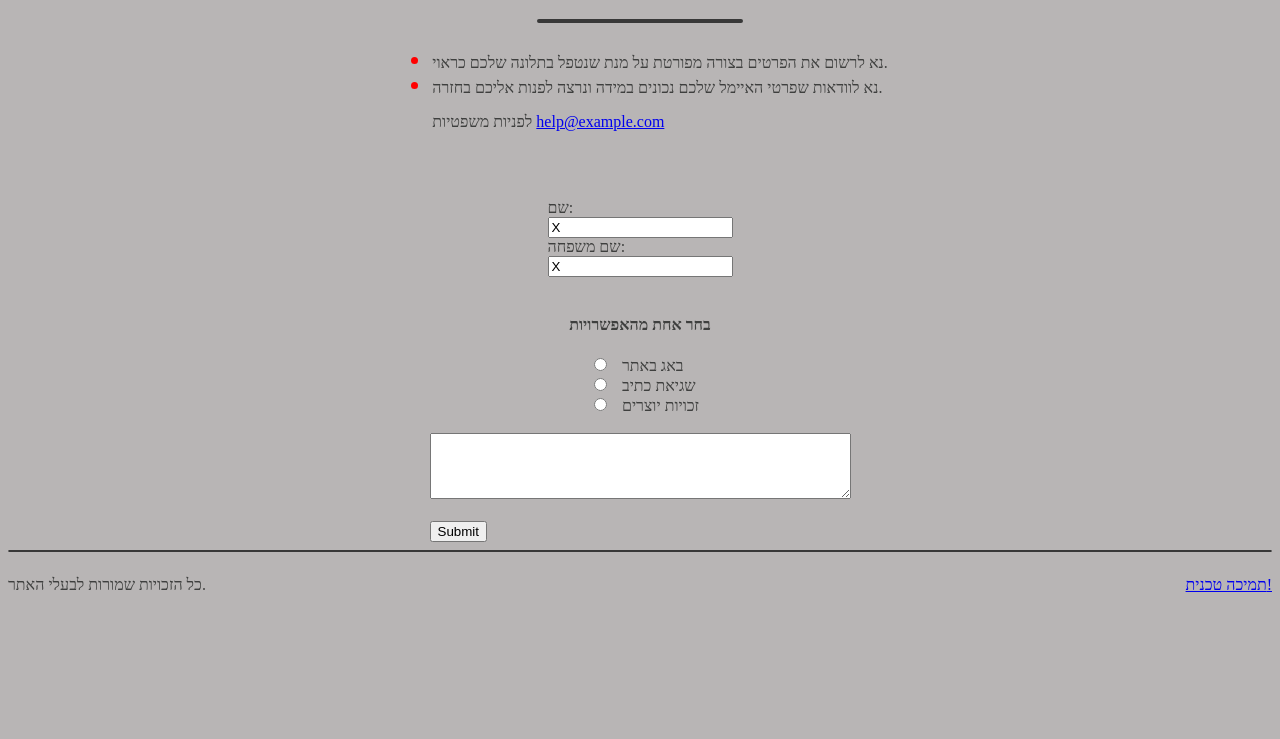
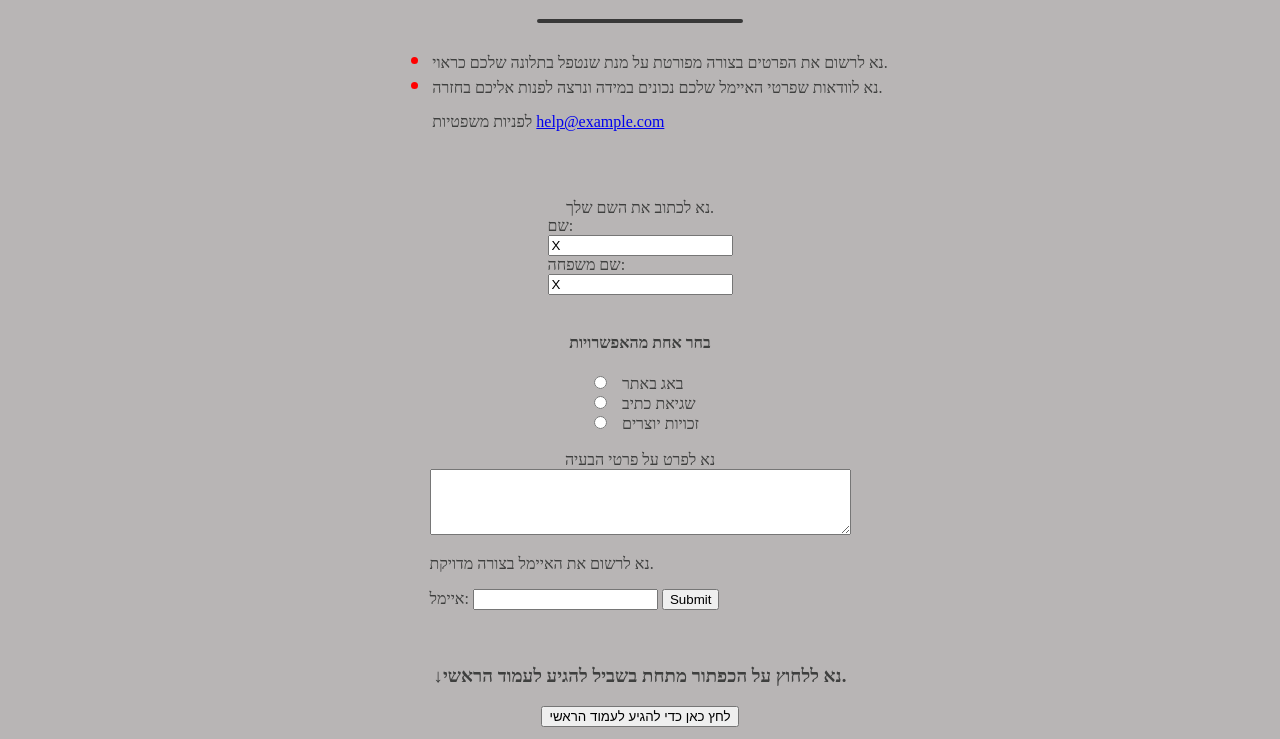
Before and after one commit to LIONSOS/site-html-css, a plain HTML site: page test css/froms/form.html in a window 1280 px wide. Shown: the part 61-800 px from the top of the page. Drawn offline with Linux system fonts and the light colour scheme; files that its build step writes are made by us from their sources.

Commit message:
Update form.html

```diff
--- a/test css/froms/form.html
+++ b/test css/froms/form.html
@@ -22,6 +22,7 @@
           <br>
           <br>
 
+          <div style="display:flex;justify-content:center;align-items:center;">נא לכתוב את השם שלך. </div>
 
 
           <div style="display:flex;justify-content:center;align-items:center;"><form action="/action_page.php">
@@ -37,11 +38,7 @@
 
           <div style="display:flex;justify-content:center;align-items:center;"><h4>בחר אחת מהאפשרויות</h4></div>
 
-
-
-
           <div style="display:flex;justify-content:center;align-items:center;">
-
           <form>
             <input type="radio" id="html" name="fav_language" value="HTML">
             <label for="html">באג באתר</label><br>
@@ -53,21 +50,45 @@
             <div></div>
           </div>
 
+
         <br>
 
+          <div style="display:flex;justify-content:center;align-items:center;">נא לפרט על פרטי הבעיה</div>
+
+
+
           <div style="display:flex;justify-content:center;align-items:center;">
-
           <form action="/action_page.php">
             <label for="reporting"></label>
             <textarea id="reporting" name="reporting" rows="4" cols="50">
               </textarea>
-            <br><br>
-            <input type="submit" value="Submit">
+              <p>נא לרשום את האיימל בצורה מדויקת. </p>
+              <form action="/action_page.php">
+                <label for="email">איימל:</label>
+                <input type="email" id="email" name="email">
+                <input type="submit">
+
                         </form>
           </div>
 
 
 
+  <br>
+  <br>
+  <div style="display:flex;justify-content:center;align-items:center;">
+  <h3> ↓נא ללחוץ על הכפתור מתחת בשביל להגיע לעמוד הראשי. </h3>
+  </div>
+  <div style="display:flex;justify-content:center;align-items:center;">
+  <form action="index.html">
+    <input type="submit" value="לחץ כאן כדי להגיע לעמוד הראשי" />
+  </form>
+  </div>
+  <br>
+  <br>
+  <br>
+  <br>
+  <br>
+  <br>
 
           <hr class="Ofek">
           <footer>
```
Lines whose indentation alone changed are shown as unchanged.
